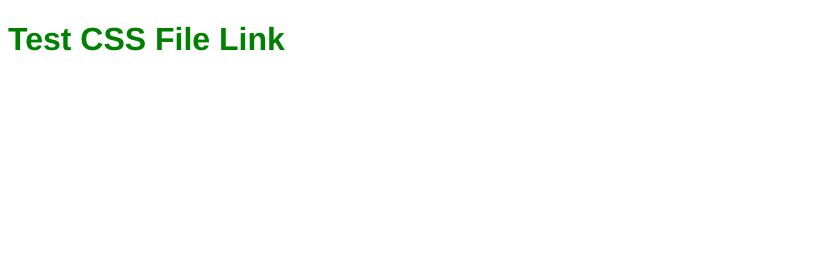
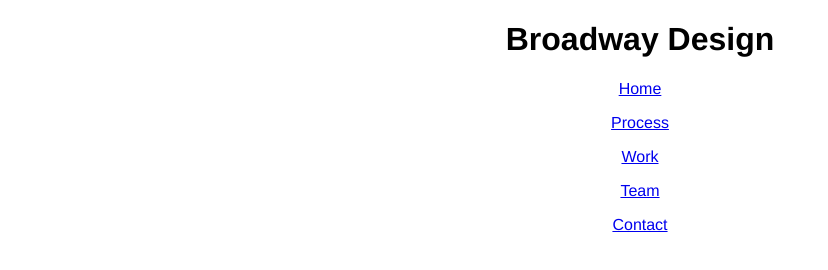
Before and after one commit to beany12321/broadway, a plain HTML site: page index.html in a window 1280 px wide. Shown: the whole page, without its empty margins (0-828 px from the left). Drawn offline with Linux system fonts and the light colour scheme.

Commit message:
html heading and page links.

```diff
--- a/index.html
+++ b/index.html
@@ -6,6 +6,11 @@
 	<link href="resources/style.css" type="text/css" rel="stylesheet">
   </head>
   <body>
-	<h1>Test CSS File Link</h1>
+	<h1>Broadway Design</h1>
+	<p><a href="#">Home</a></p>
+	<p><a href="#">Process</a></p>
+	<p><a href="#">Work</a></p>
+	<p><a href="#">Team</a></p>
+	<p><a href="#">Contact</a></p>
   </body>
 </html>
--- a/resources/style.css
+++ b/resources/style.css
@@ -1,4 +1,4 @@
 body {
 	font-family: Helvetica;
-	color: green;
+	text-align: center;
 }
```
